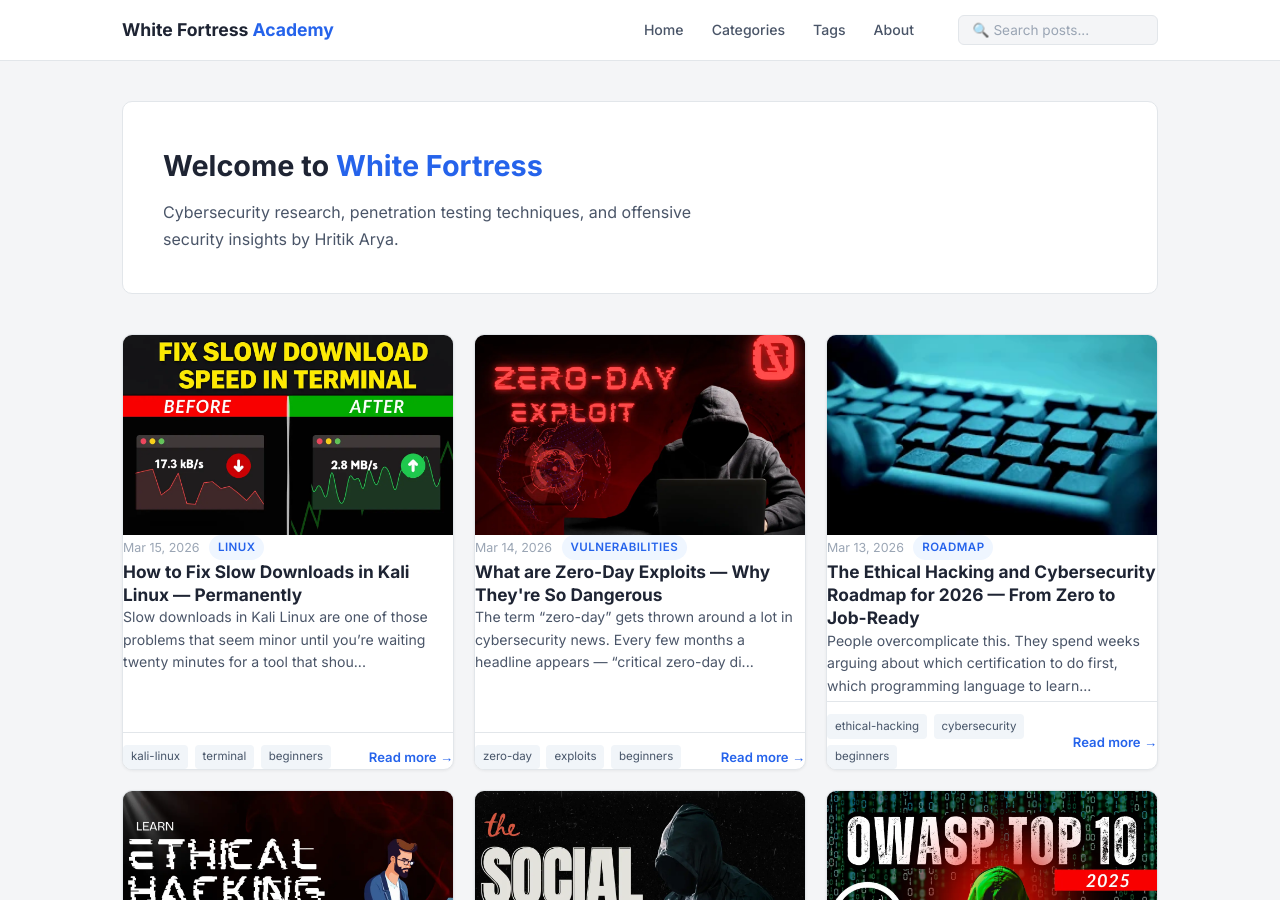
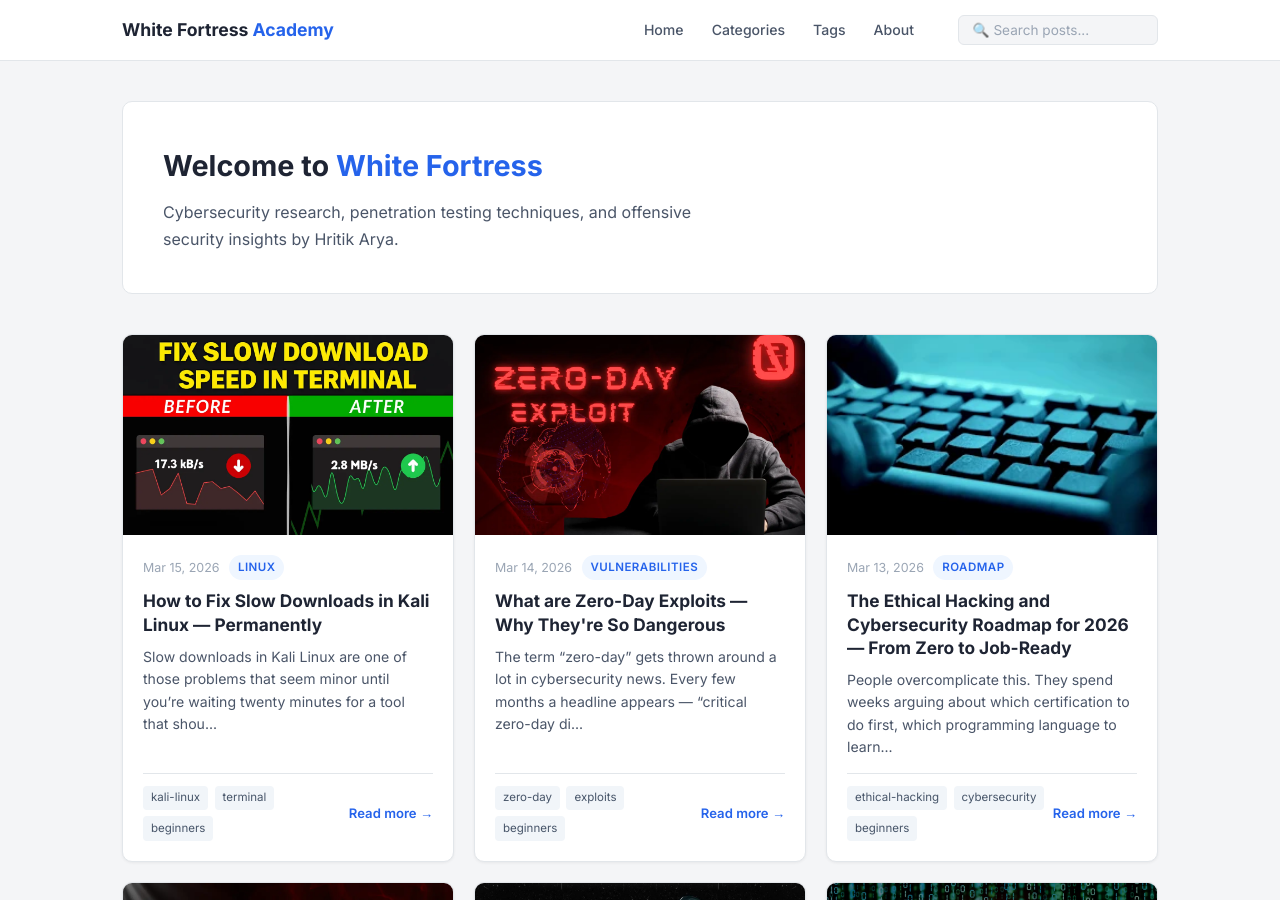
Before and after one commit to whitefortressacademysh-cloud/blog.whitefortress.in, a Jekyll site: the page built from index.md, in a window 1280 px wide and 900 px high. Built offline with Jekyll 4.4.1, drawn with Linux system fonts in a browser that asks for light colours.

Commit message:
Update home.html

```diff
--- a/_layouts/home.html
+++ b/_layouts/home.html
@@ -9,10 +9,12 @@ layout: default
 
 <div class="posts-grid">
   {% for post in site.posts %}
-  <article class="post-card">
-    {% if post.image %}
-    <img src="{{ post.image | relative_url }}" alt="{{ post.title }}" class="post-card-image">
-    {% endif %}
+
+<article class="post-card">
+  {% if post.image %}
+  <img src="{{ post.image | relative_url }}" alt="{{ post.image_alt | default: post.title }}" class="post-card-image">
+  {% endif %}
+  <div class="post-card-body">
     <div class="post-meta-top">
       <time datetime="{{ post.date | date_to_xmlschema }}">{{ post.date | date: "%b %d, %Y" }}</time>
       {% if post.categories.size > 0 %}
@@ -31,7 +33,9 @@ layout: default
       </div>
       <a href="{{ post.url | relative_url }}" class="read-more">Read more →</a>
     </div>
-  </article>
+  </div>
+</article>
+
   {% endfor %}
 </div>
 
```
